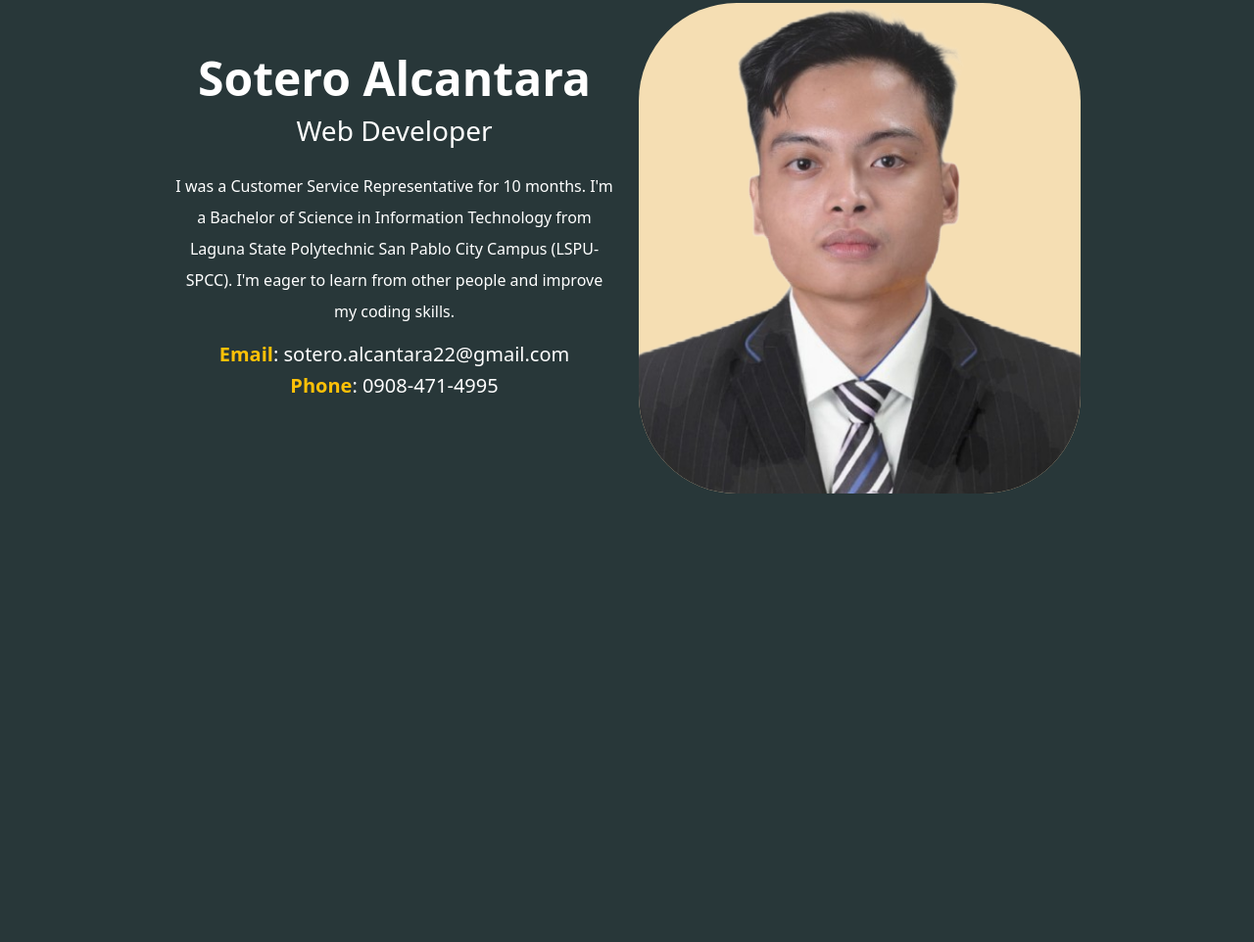
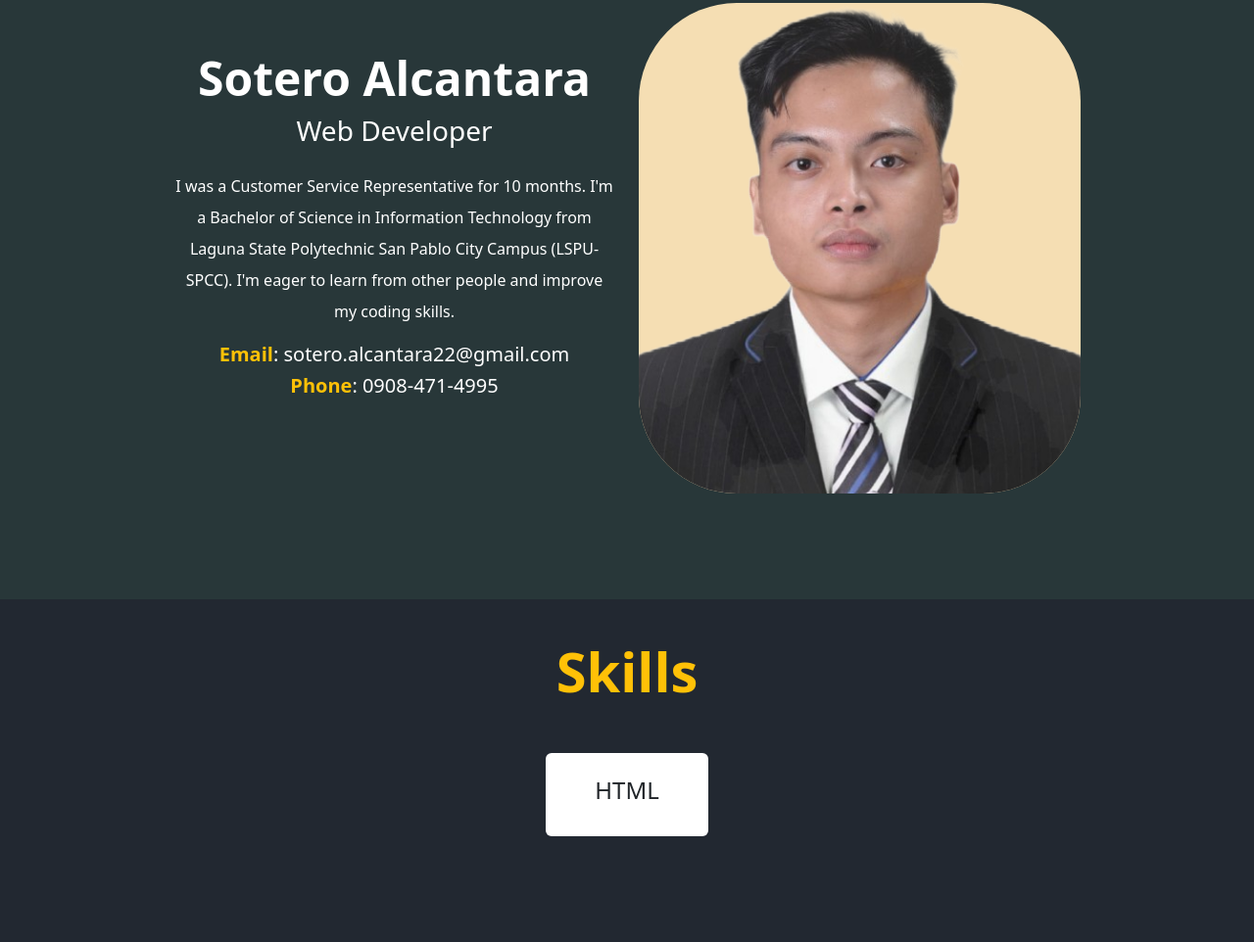
Before and after one commit to roiialcantara/MyProfile.io, a website: page index.html in a window 1280 px wide. Shown: the part 1384-2346 px from the top of the page at 98% size. Before the commit the page ends 1996 px from the top, so only its background shows below. Drawn offline with nearby package versions, Linux system fonts and the light colour scheme.

```diff
--- a/index.html
+++ b/index.html
@@ -87,6 +87,23 @@
             </div>
         </div>
     </section>
+
+    <!-- Skills -->
+    <section id="skills">
+        <div class="container-lg text-light">
+            <h1 class="display-4 fw-bold text-center" id="skills-header"><span class="text-warning">Skills</span></h1>
+            <div class="row my-5 align-items-center justify-content-center">
+                <div class="col-8 col-lg-4 col-xl-2">
+                    <div class="card border-0">
+                        <div class="card-body text-center py-4">
+                            <h4 class="card-title">HTML</h4>
+                        </div>
+                    </div>
+
+                </div>
+            </div>
+        </div>
+    </section>
 </body>
 <script src="https://cdn.jsdelivr.net/npm/bootstrap@5.3.2/dist/js/bootstrap.bundle.min.js" integrity="sha384-C6RzsynM9kWDrMNeT87bh95OGNyZPhcTNXj1NW7RuBCsyN/o0jlpcV8Qyq46cDfL" crossorigin="anonymous"></script>
 </html>
--- a/package.json
+++ b/package.json
@@ -1,5 +1,6 @@
 {
   "dependencies": {
-    "bootstrap": "^5.3.2"
+    "bootstrap": "^5.3.2",
+    "bootstrap-icons": "^1.11.2"
   }
 }
--- a/style.css
+++ b/style.css
@@ -5,12 +5,14 @@
 section{
     padding: 60px 0;
 }
+/* Home */
 #home{
     background-image: url("assets/moon.jpg");
     background-size: cover;
     padding-top: 140px;
     padding-bottom: 290px;
 }
+/* About */
 #about{
     background-color: #283739;
     color: white;
@@ -23,3 +25,12 @@
     background-color: wheat;
     border-radius: 100px;
 }
+
+/* Skills */
+#skills{
+    background-color: #222831;
+}
+#skills-header{
+    margin-top: -20px;
+    margin-bottom: 50px;
+}
```
Also changed, not shown: 1 other file.
